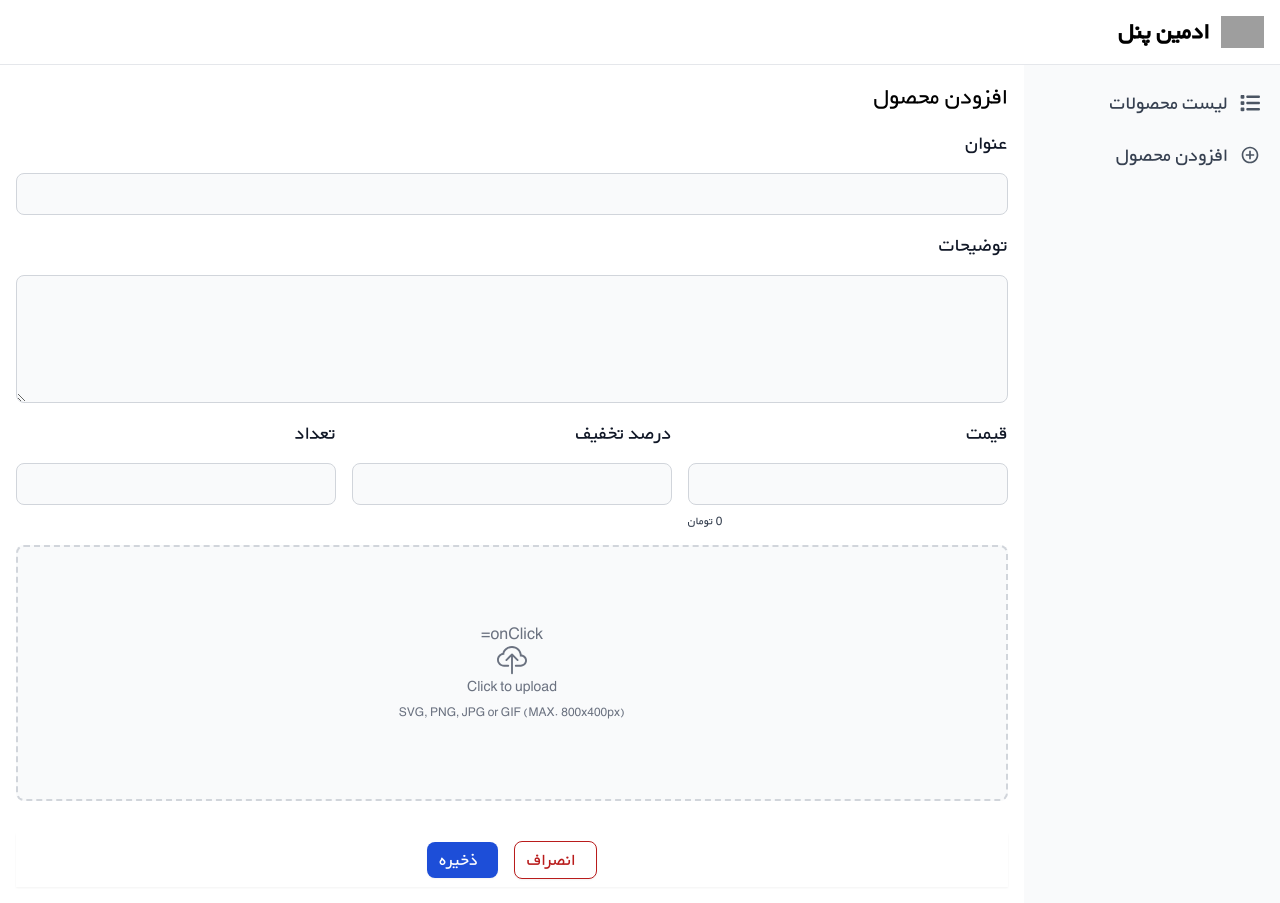
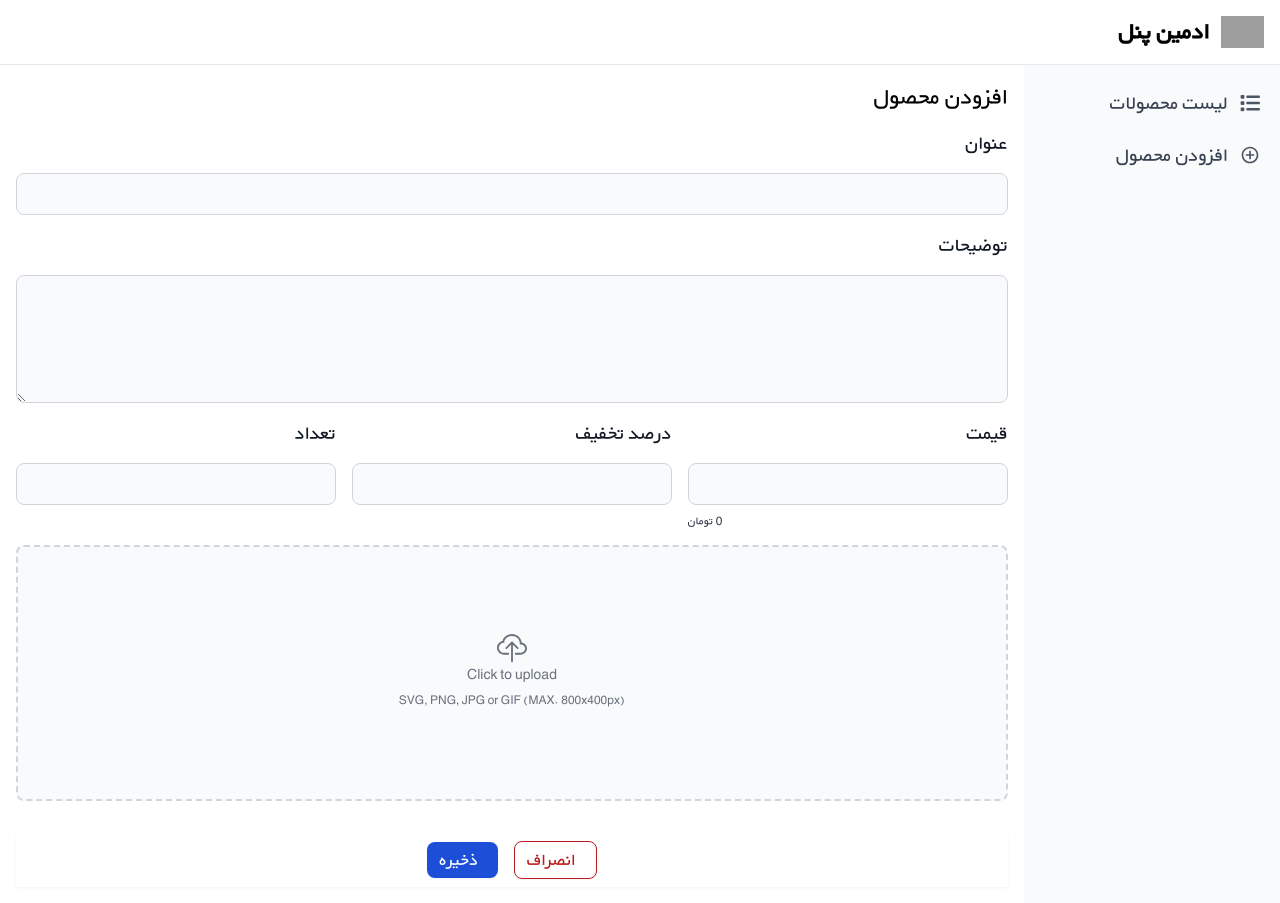
Before and after one commit to mahlakhalili/admin-pannel, a React (Vite) app: page /product/add in a window 1280 px wide. Built offline with nearby package versions, Linux system fonts and the light colour scheme; grey boxes are pictures that could not be loaded.

Commit message:
Update ProductForm.jsx

```diff
--- a/src/components/product/ProductForm.jsx
+++ b/src/components/product/ProductForm.jsx
@@ -73,8 +73,8 @@ const ProductForm = ({
 					type="number"
 				/>
 				<div className="col-span-3">
-					<div className="flex flex-col items-center justify-center h-64 border-2 border-gray-300 border-dashed rounded-lg cursor-pointer bg-gray-50   hover:bg-gray-100 pt-5 pb-6 text-gray-500 ">
-						onClick={() => setModalDisplay(true)}
+					<div className="flex flex-col items-center justify-center h-64 border-2 border-gray-300 border-dashed rounded-lg cursor-pointer bg-gray-50   hover:bg-gray-100 pt-5 pb-6 text-gray-500 " onClick={() => setModalDisplay(true)}>
+
 						<BsCloudUpload size={30} />
 						<p className="mb-2 text-sm  dark:text-gray-400">Click to upload</p>
 						<p className="text-xs  dark:text-gray-400">
```
